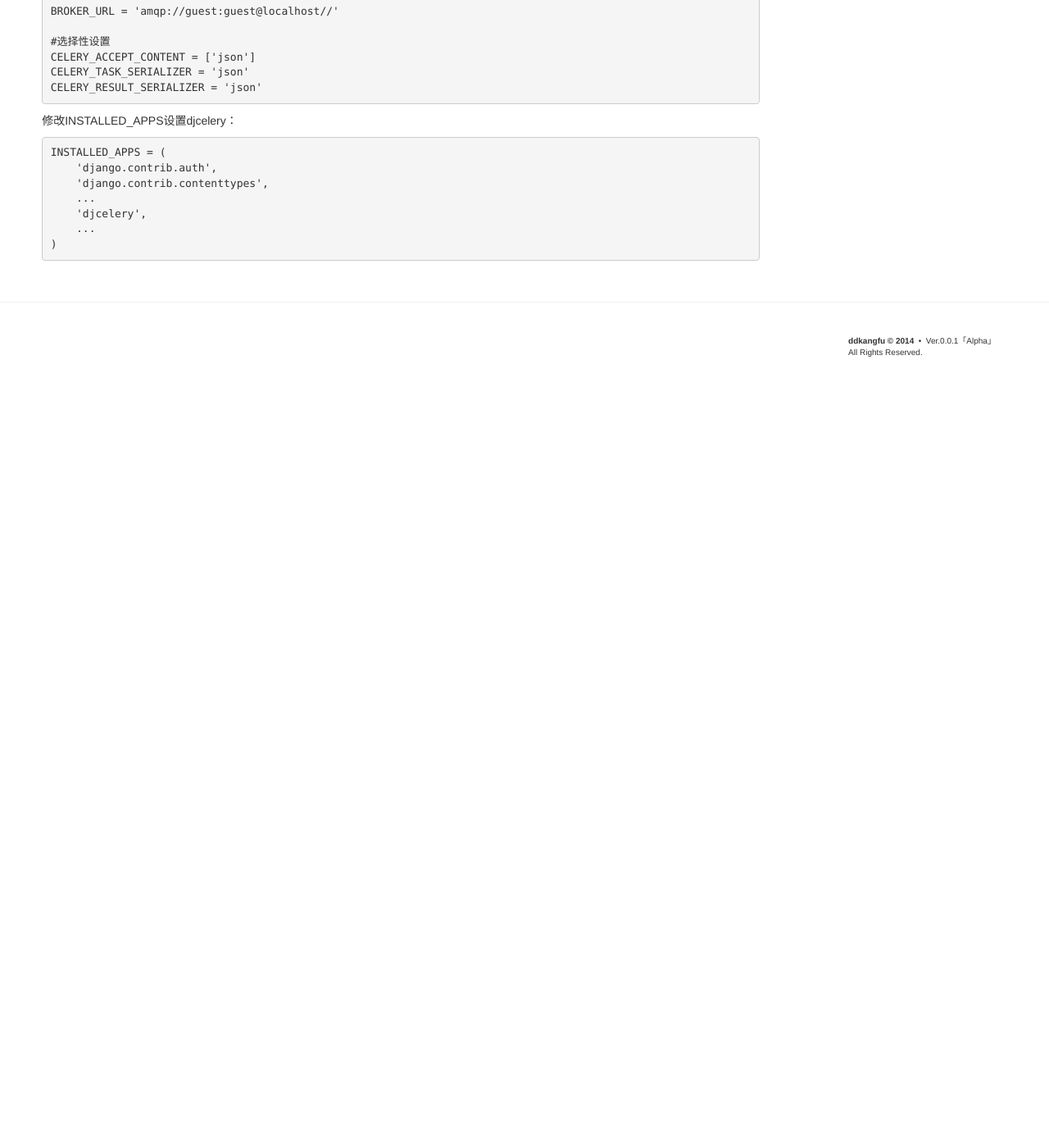
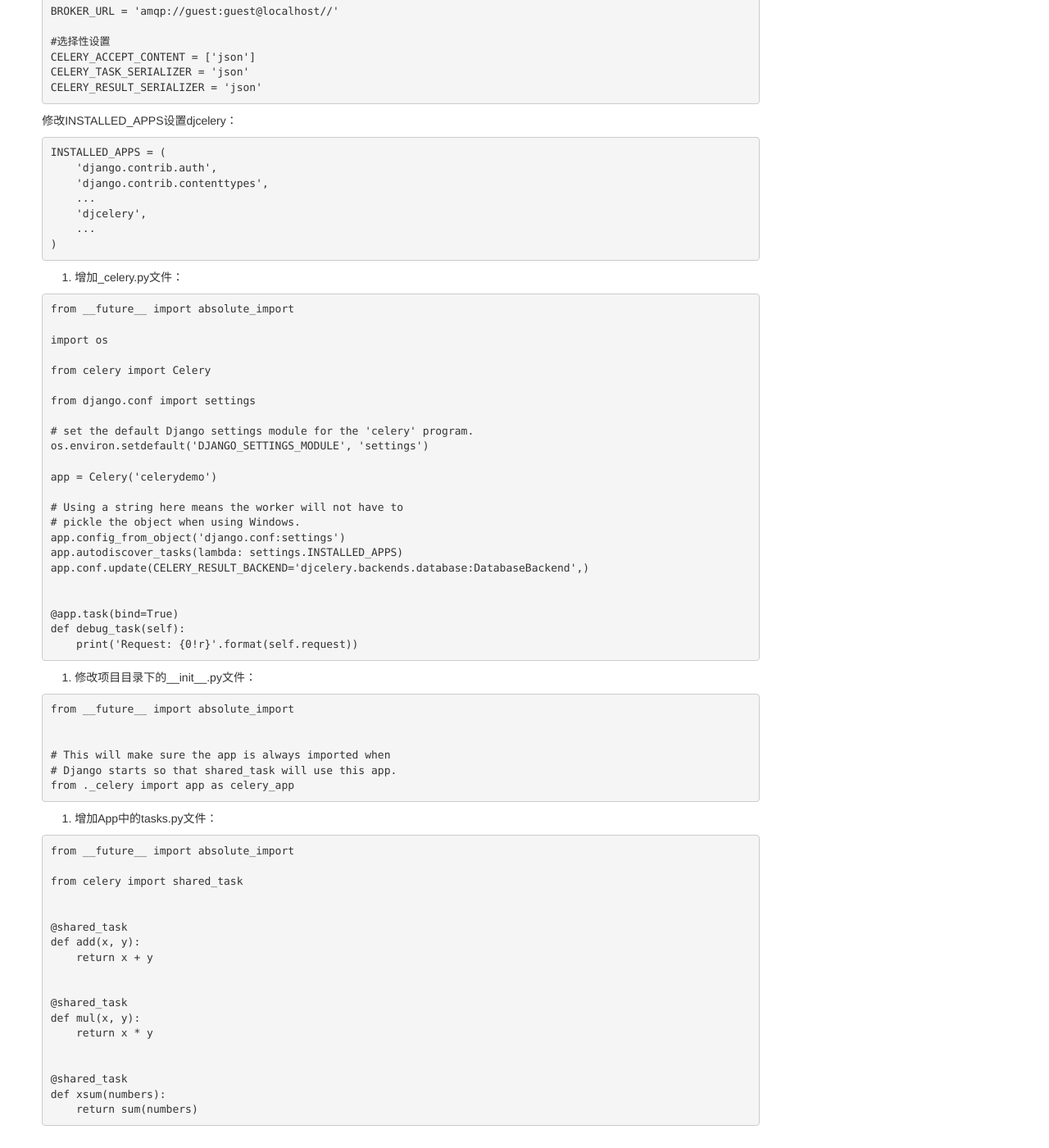
Before and after one commit to ddkangfu/ddkangfu.github.io, a Jekyll site: the page built from _posts/2014-12-15-django-celery.md, in a window 1280 px wide and 1400 px high, scrolled down 312 px. Shown: the whole window at 82% size. Built offline with Jekyll 4.4.1, drawn with Linux system fonts in a browser that asks for light colours; some web fonts are replaced; Markdown is read by kramdown in place of the engine named in the settings; before the commit the page ends 900 px from its top, so only the background shows below that; some of the changed text lies outside the part shown.

Commit message:
修改2014-12-15的文章。

````diff
--- a/_posts/2014-12-15-django-celery.md
+++ b/_posts/2014-12-15-django-celery.md
@@ -1,11 +1,11 @@
 ---
 layout: default
-title: Django Celery的使用
+title: Django Celery在Django1.3.7中的使用
 category: 开发
 comments: true
 ---
 
-# Django Celery的使用
+# Django Celery在Django1.3.7中的使用
 
 1. 安装celery和django-celery
 
@@ -39,3 +39,65 @@
     ...
 )
 ```
+
+3. 增加_celery.py文件：
+
+```
+from __future__ import absolute_import
+
+import os
+
+from celery import Celery
+
+from django.conf import settings
+
+# set the default Django settings module for the 'celery' program.
+os.environ.setdefault('DJANGO_SETTINGS_MODULE', 'settings')
+
+app = Celery('celerydemo')
+
+# Using a string here means the worker will not have to
+# pickle the object when using Windows.
+app.config_from_object('django.conf:settings')
+app.autodiscover_tasks(lambda: settings.INSTALLED_APPS)
+app.conf.update(CELERY_RESULT_BACKEND='djcelery.backends.database:DatabaseBackend',)
+
+
+@app.task(bind=True)
+def debug_task(self):
+    print('Request: {0!r}'.format(self.request))
+```
+
+4. 修改项目目录下的__init__.py文件：
+
+```
+from __future__ import absolute_import
+
+
+# This will make sure the app is always imported when
+# Django starts so that shared_task will use this app.
+from ._celery import app as celery_app
+```
+
+5. 增加App中的tasks.py文件：
+
+```
+from __future__ import absolute_import
+
+from celery import shared_task
+
+
+@shared_task
+def add(x, y):
+    return x + y
+
+
+@shared_task
+def mul(x, y):
+    return x * y
+
+
+@shared_task
+def xsum(numbers):
+    return sum(numbers)
+```
````
